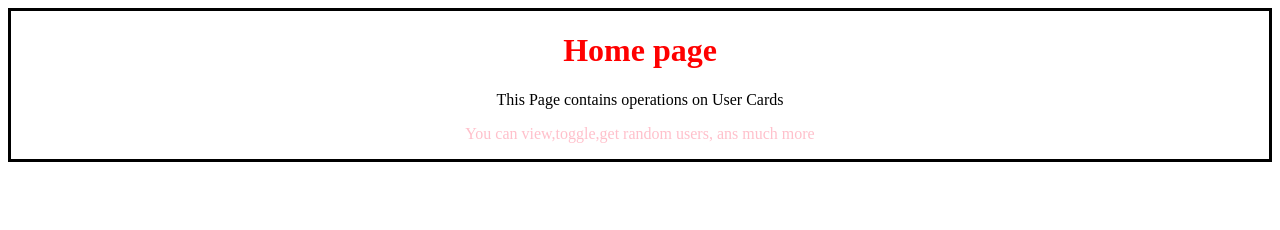
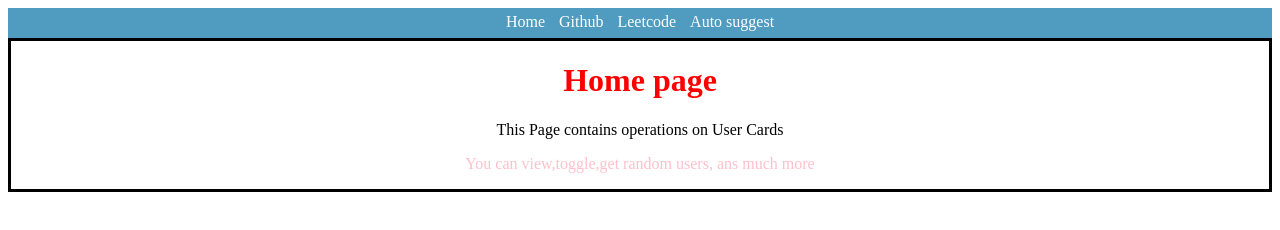
Before and after one commit to 24wh1a05e8-lgtm/autosuggest, a website: page frontend/index.html in a window 1280 px wide. Drawn offline with Linux system fonts and the light colour scheme.

Commit message:
stage2.4 commit

```diff
--- a/frontend/index.css
+++ b/frontend/index.css
@@ -18,3 +18,15 @@
 #p2{
     color: pink;
 }
+#nav{
+    text-align: center;
+    background-color: rgb(79, 156, 192);
+    height: 25px;
+    padding-top: 5px;
+}
+#nav a{
+    margin :0px 5px;
+    /*margin x axis and y axis */
+    text-decoration: none;
+    color: white;
+}
--- a/frontend/index.html
+++ b/frontend/index.html
@@ -7,6 +7,13 @@
     <title>Document</title>
 </head>
 <body>
+    <div id ="nav">
+        <a href ="/"> Home </a>
+        <a href = "https://github.com" target="_blank"> Github</a>
+        <a href = "https://leetcode.com" > Leetcode </a>
+        <a href="./pages/Autosuggest.html">Auto suggest</a>
+
+    </div>
     <div id = "home-intro">
         <h1> Home page</h1>
         <p id="p1"> This Page contains operations on User Cards</p>
```
Also changed, not shown: frontend/pages/Autosuggest.html (added, +11 -0 lines).
